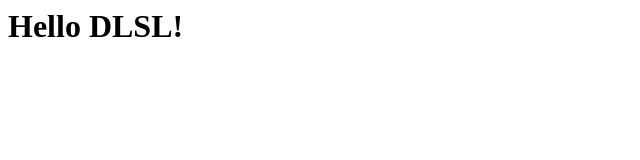
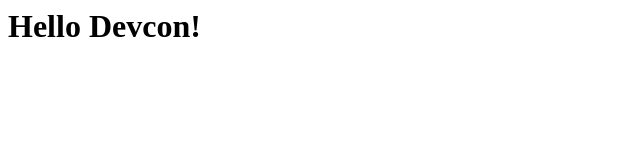
Before and after one commit to EstopaceMA/dlsl_git_demo, a plain HTML site: page index.html in a window 1280 px wide. Shown: the full height of the page, 0-640 px from the left. Drawn offline with Linux system fonts and the light colour scheme.

Commit message:
change to Devcon

```diff
--- a/index.html
+++ b/index.html
@@ -3,6 +3,6 @@
     <title></title>
   </head>
   <body>
-    <h1>Hello DLSL!</h1>
+    <h1>Hello Devcon!</h1>
   </body>
 </html>
```
